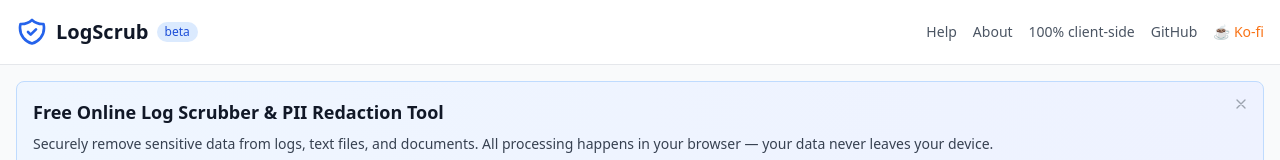
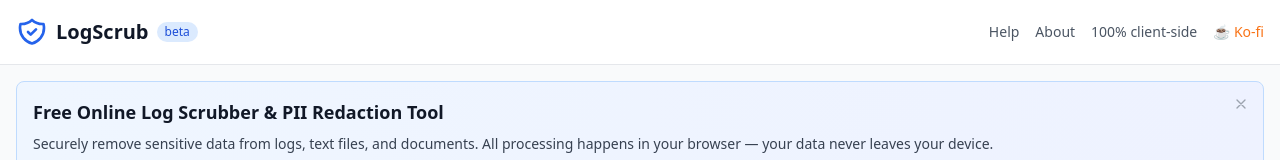
Before and after one commit to skeffling/LogScrub, a React (Vite) app in the folder packages/web/: page / in a window 1280 px wide. Shown: the top 160 px of the page. Built offline with nearby package versions, Linux system fonts and the light colour scheme.

Commit message:
Remove GitHub links (not yet published)

```diff
--- a/packages/web/src/components/Header.tsx
+++ b/packages/web/src/components/Header.tsx
@@ -36,15 +36,6 @@ export function Header({ onAboutClick, compact = false }: HeaderProps) {
             100% client-side
           </span>
           <a
-            href="https://github.com/skeffington/logscrub"
-            target="_blank"
-            rel="noopener noreferrer"
-            className="text-sm text-gray-600 hover:text-gray-900 dark:text-gray-400 dark:hover:text-white hidden sm:inline"
-            title="View on GitHub"
-          >
-            GitHub
-          </a>
-          <a
             href="https://ko-fi.com/pitstopper"
             target="_blank"
             rel="noopener noreferrer"
```
Also changed, not shown: 1 other file (tests, documents, lock files or other folders).
